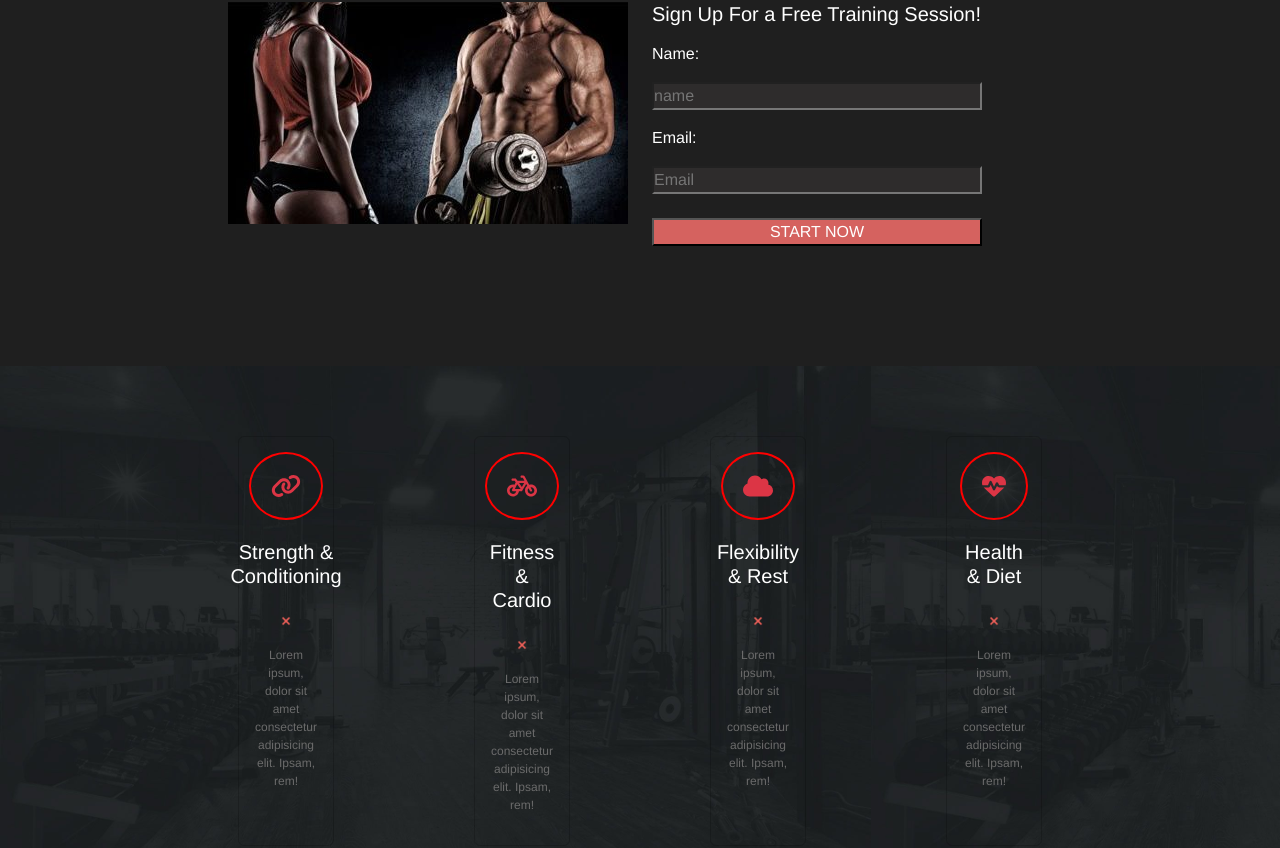
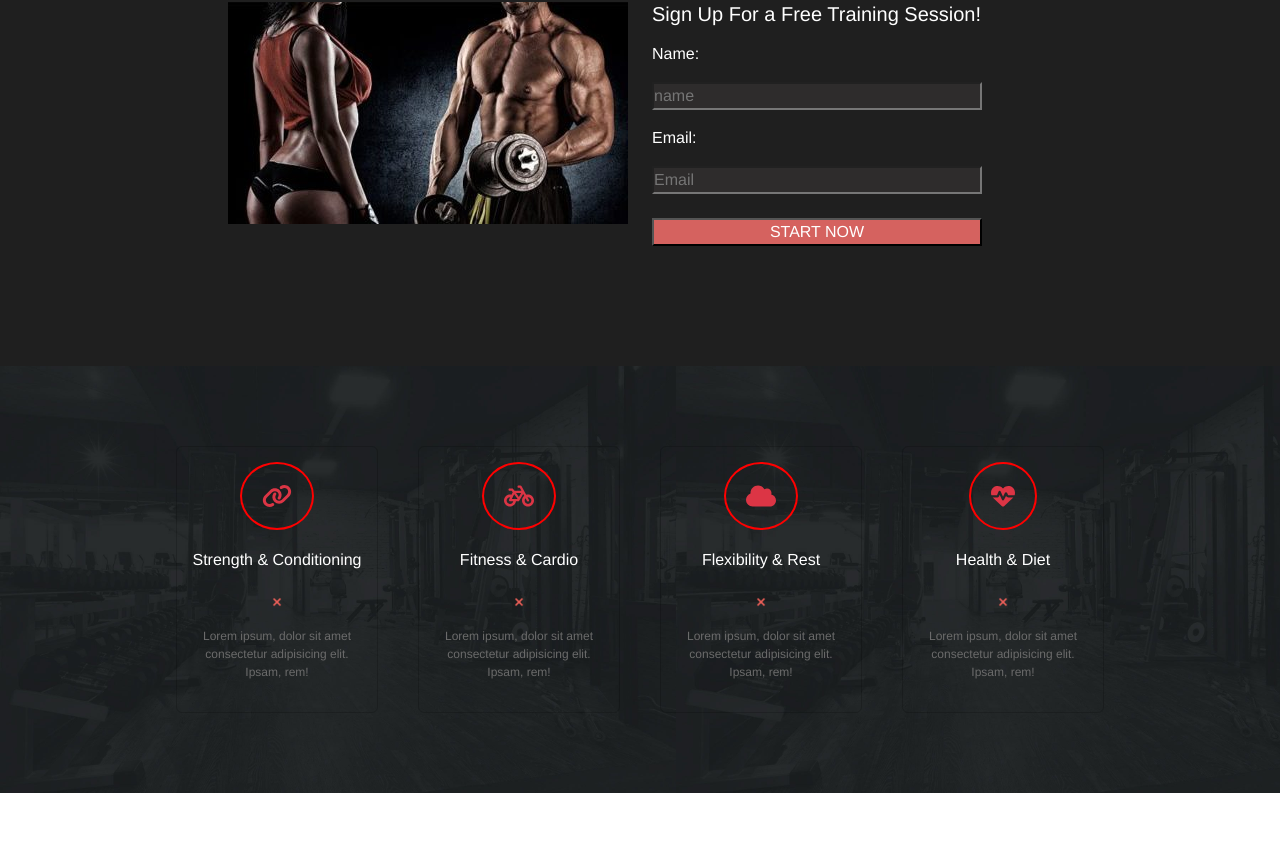
Before and after one commit to grada92/proj-html-vuejs, a Vue app: page / in a window 1280 px wide. Shown: the part 835-1683 px from the top of the page. After the commit the page ends 1628 px from the top, so only its background shows below. Built offline with nearby package versions, Linux system fonts and the light colour scheme.

Commit message:
add padding Service Component

```diff
--- a/src/components/ServiceComponent.vue
+++ b/src/components/ServiceComponent.vue
@@ -1,13 +1,13 @@
 <template>
-  <div class="box-service px-4 container-fluid">
-    <div class="d-flex box-card mx-5 px-5 row justify-content-center">
-      <div class="d-flex card-service mx-5 px-5">
+  <div class="box-service container-fluid">
+    <div class="d-flex box-card row justify-content-center mx-5 gx-3">
+      <div class="d-flex card-service mx-5">
 
 
         <!---CARD 1-->
         <div class="d-flex align-items-center  card bg-transparent text-center">
           <i id="border" class="fs-4 text-danger fa-solid fa-link"></i> <!--ADD ICON--->
-          <h5>Strength & Conditioning</h5>
+          <h5 class="fs-6">Strength & Conditioning</h5>
 
           <img src="@/assets/images/divider-x-red.png" alt="">
 
@@ -20,7 +20,7 @@
         <!---CARD 2-->
         <div class="card align-items-center bg-transparent text-center">
           <i id="border" class="fs-4 text-danger fa-solid fa-bicycle"></i><!--ADD ICON--->
-          <h5>Fitness & Cardio</h5>
+          <h5 class="fs-6">Fitness & Cardio</h5>
 
           <img src="@/assets/images/divider-x-red.png" alt="">
 
@@ -32,7 +32,7 @@
         <!---CARD 3-->
         <div class="card align-items-center bg-transparent text-center">
           <i id="border" class="fs-4 text-danger fa-solid fa-cloud"></i><!--ADD ICON--->
-          <h5>Flexibility & Rest</h5>
+          <h5 class="fs-6">Flexibility & Rest</h5>
 
           <img src="@/assets/images/divider-x-red.png" alt="">
 
@@ -44,7 +44,7 @@
         <!---CARD 4-->
       <div class="card  align-items-center bg-transparent text-center">
         <i id="border" class="fs-4 text-danger fa-solid fa-heart-pulse"></i><!--ADD ICON--->
-        <h5>Health & Diet</h5>
+        <h5 class="fs-6">Health & Diet</h5>
 
         <img src="@/assets/images/divider-x-red.png" alt="">
 
@@ -75,6 +75,7 @@ name: 'ServiceComponent'
   background-image: url(@/assets/images/gym_bkgd_bw-compressor.jpg);
   background-size: contain;
   max-width: 100%;
+  padding: 80px 100px;
 }
 .card {
   color:white;
@@ -82,6 +83,7 @@ name: 'ServiceComponent'
   gap:20px;
   padding: 15px;
   color: none;
+  margin: 0px 20px;
 }
 
 p {
```
